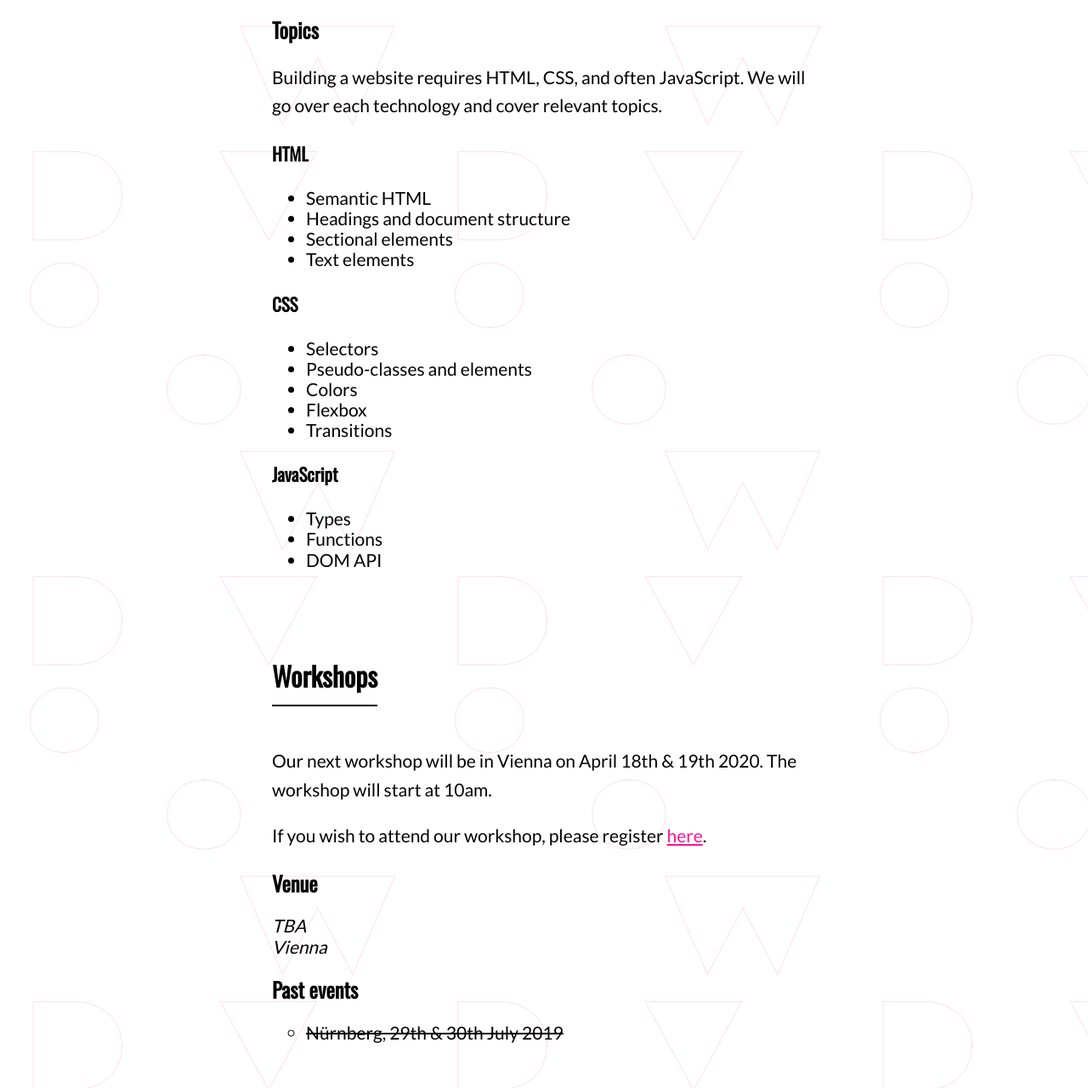
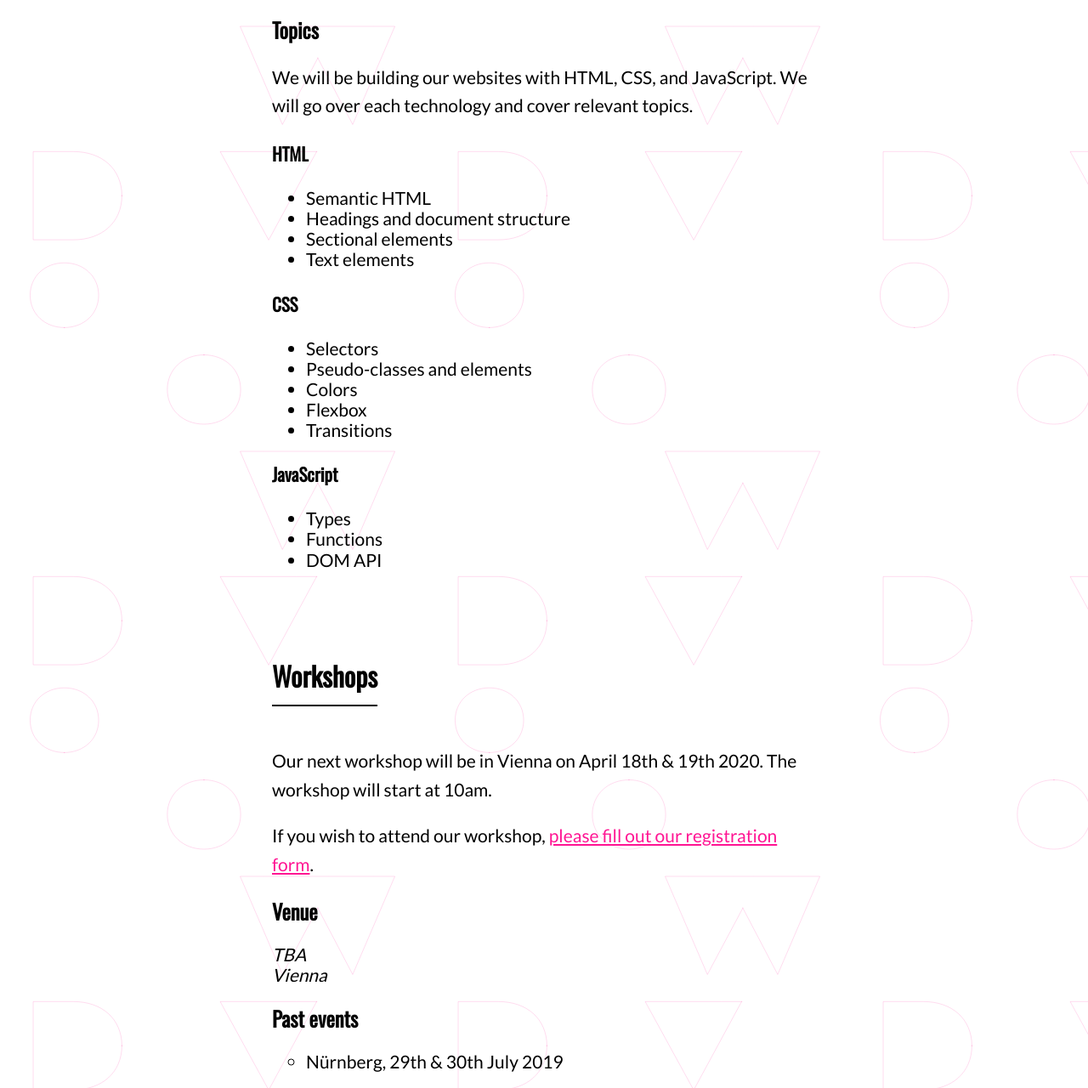
Before and after one commit to nicokoenig/newdevsontheblock, a plain HTML site: page index.html in a window 1280 px wide. Shown: the part 985-2265 px from the top of the page at 85% size. Drawn offline with nearby package versions, Linux system fonts and the light colour scheme.

Commit message:
updates draft after feedback of carolyn

```diff
--- a/index.html
+++ b/index.html
@@ -86,7 +86,7 @@
         </p>
 
         <h3>Topics</h3>
-        <p>Building a website requires HTML, CSS, and often JavaScript. We will go over each technology and cover relevant topics.</p>
+        <p>We will be building our websites with HTML, CSS, and JavaScript. We will go over each technology and cover relevant topics.</p>
         <h4>HTML</h4>
         <ul>
           <li>Semantic HTML</li>
@@ -118,7 +118,7 @@
           Our next workshop will be in Vienna on April 18th & 19th 2020. The workshop will start at 10am.
         </p>
         <p>
-          If you wish to attend our workshop, please register <a href="https://forms.gle/kGtsSiLookczkHRq9">here</a>.
+          If you wish to attend our workshop, <a href="https://forms.gle/kGtsSiLookczkHRq9">please fill out our registration form</a>.
         </p>
         <h3>Venue</h3>
         <p>
@@ -131,7 +131,7 @@
         <section>
           <h3>Past events</h3>
           <ol class="past-events">
-            <li><s>Nürnberg, 29th & 30th July 2019</s></li>
+            <li>Nürnberg, 29th & 30th July 2019</li> <!-- TODO: create page with old resources -->
           </ol>
         </section>
       </article>
```
